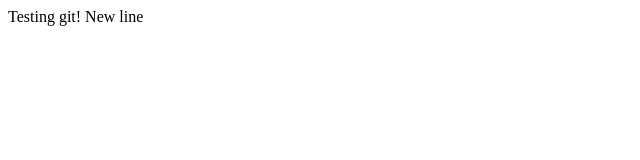
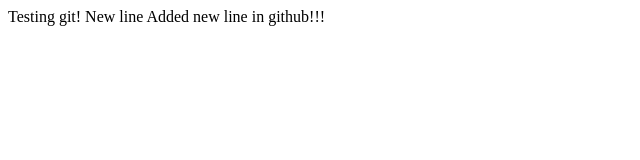
Before and after one commit to IvanMatador/first_repository, a plain HTML site: page index.html in a window 1280 px wide. Shown: the whole page, without its empty margins (0-640 px from the left). Drawn offline with Linux system fonts and the light colour scheme.

Commit message:
Update index.html
added line in github

```diff
--- a/index.html
+++ b/index.html
@@ -8,5 +8,6 @@
 <body>
     Testing git!
     New line
+    Added new line in github!!!
 </body>
 </html>
```
